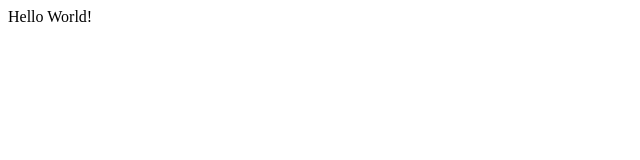
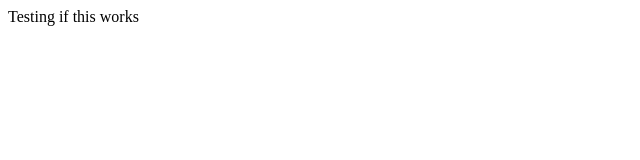
Before and after one commit to sudhanshu1994/sudhanshu1994.github.io, a plain HTML site: page index.html in a window 1280 px wide. Shown: the full height of the page, 0-640 px from the left. Drawn offline with Linux system fonts and the light colour scheme.

Commit message:
Update index.html

```diff
--- a/index.html
+++ b/index.html
@@ -1,5 +1,5 @@
 <html>
 <body>
-Hello World!
+Testing if this works
 </body>
 </html>
```
